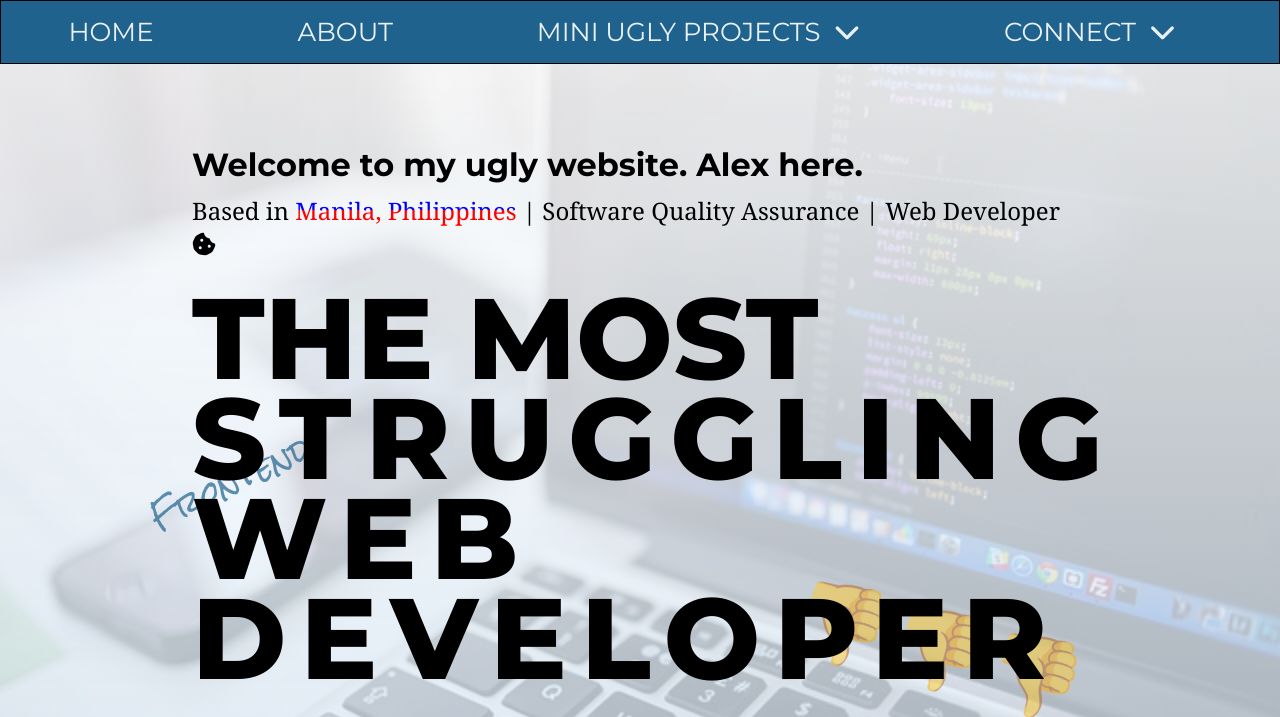
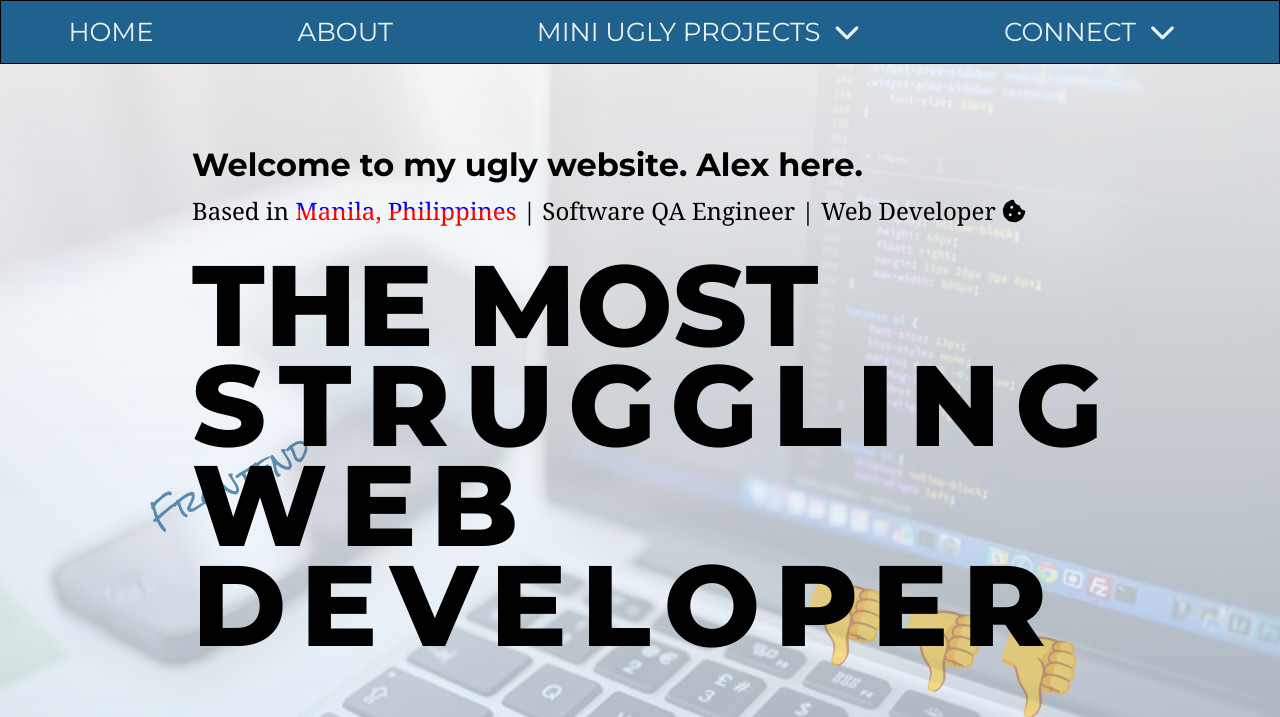
Before and after one commit to alex-s4/Personal-Portfolio, a plain HTML site: page index.html in a window 1280 px wide. Shown: the top 717 px of the page. Drawn offline with nearby package versions, Linux system fonts and the light colour scheme; a web font is replaced by a local one.

Commit message:
change text software quality assurance to software qa engineer

```diff
--- a/index.html
+++ b/index.html
@@ -63,7 +63,7 @@
 
                     <h1 class="main-display-text-1">Welcome to my ugly website. Alex here.</h1>
                     <div class="main-display-text-2">
-                        <h2 class="padding-bot-5">Based in <span class="text-split-blue-red">Manila, Philippines</span> | Software Quality Assurance | Web Developer <i class="fa-solid fa-cookie-bite"></i></h2>
+                        <h2 class="padding-bot-5">Based in <span class="text-split-blue-red">Manila, Philippines</span> | Software QA Engineer | Web Developer <i class="fa-solid fa-cookie-bite"></i></h2>
                         <h1 class="jumbotron-text">The most<br><span>struggling</span><br><span>web developer</span></h1>
                         <h1 class="sixtyfour-unmotivated ">Frontend</h1>
                     </div>
```
